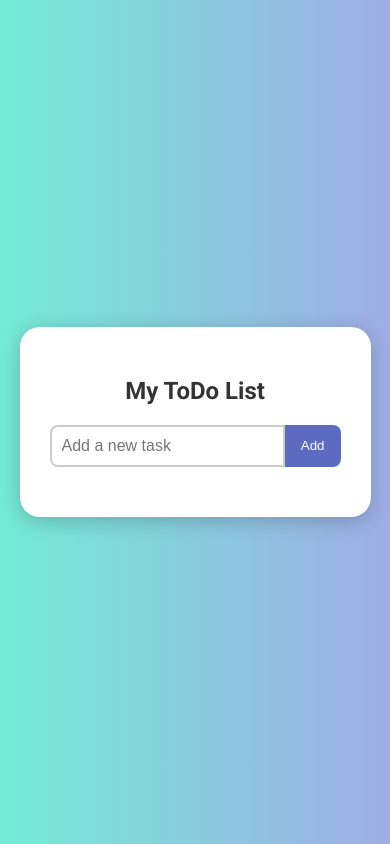
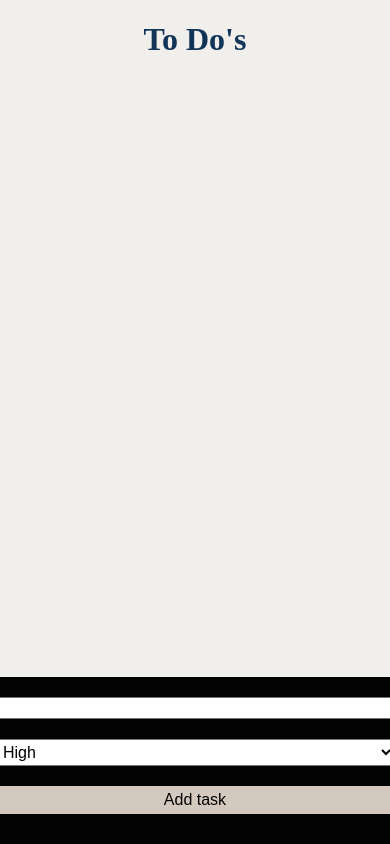
Before and after one commit to kalmevarad/to-do-app, a plain HTML site: page index.html in a window 390 px wide. Drawn offline with Linux system fonts and the light colour scheme.

Commit message:
app ready

```diff
--- a/index.html
+++ b/index.html
@@ -3,149 +3,187 @@
 <head>
   <meta charset="UTF-8">
   <meta name="viewport" content="width=device-width, initial-scale=1.0">
-  <title>Beautiful ToDo App</title>
-  <link href="https://fonts.googleapis.com/css2?family=Roboto:wght@400;700&display=swap" rel="stylesheet">
+  <title>To Do app</title>
   <style>
-    * {
-      box-sizing: border-box;
+    body{
+      padding: 0px;
+      margin: 0px;
+      background-color: #F1EFEC;
     }
 
-    body {
-      font-family: 'Roboto', sans-serif;
-      background: linear-gradient(to right, #74ebd5, #9face6);
-      margin: 0;
-      padding: 0;
+    .app-heading{
+      text-align: center;
+      color: #123458;
+    }
+
+    .add-task-container{
+      background-color: #030303;
+      padding: 20px;
+      position: fixed;
+      bottom: 0px;
+      right: 0px;
+      left: 0px;
       display: flex;
       justify-content: center;
-      align-items: center;
-      height: 100vh;
     }
 
-    .container {
-      background: white;
-      padding: 30px;
-      border-radius: 20px;
-      box-shadow: 0 4px 20px rgba(0, 0, 0, 0.2);
-      width: 90%;
-      max-width: 400px;
+    .task-input{
+      margin: 0 10px;
+      font-size: 20px;
+      padding: 0px 3px;
     }
 
-    h2 {
-      text-align: center;
-      color: #333;
+    .input-priority{
+      font-size: 20px;
+      margin: 0 10px;
     }
 
-    .input-group {
-      display: flex;
-      margin-bottom: 20px;
+    .add-btn{
+      padding: 10px 20px;
+      font-size: 20px;
+      cursor: pointer;
+      border: none;
+      background-color: #D4C9BE;
     }
 
-    input[type="text"] {
-      flex: 1;
+    .todo-card{
+      margin: 10px;
       padding: 10px;
-      border: 2px solid #ccc;
-      border-radius: 8px 0 0 8px;
-      outline: none;
-      font-size: 16px;
+      border: solid 3px #123458;
+      border-radius: 10px;
+      position: relative;
+      background-color: #D4C9BE;
     }
 
-    button {
-      background-color: #5c6bc0;
-      color: white;
-      border: none;
-      padding: 10px 16px;
-      border-radius: 0 8px 8px 0;
-      cursor: pointer;
-      transition: background-color 0.3s;
+    .card-title{
+      font-size: 20px;
+      margin: 0;
     }
 
-    button:hover {
-      background-color: #3f51b5;
+    .card-priority{
+      position: absolute;
+      right: 0;
+      top: 0;
+      margin: 10px;
+      margin-right: 40px;
     }
 
-    ul {
-      list-style-type: none;
-      padding: 0;
+    .bin{
+      height: 20px;
+      position: absolute;
+      right: 0;
+      top: 0;
+      margin: 10px;
+
     }
 
-    li {
-      background-color: #f1f1f1;
-      margin-bottom: 10px;
-      padding: 10px 15px;
-      border-radius: 8px;
-      display: flex;
-      justify-content: space-between;
+    @media(max-width: 768px){
+      .add-task-container{
+        padding: 10px;
+        padding-top: 20px;
+        flex-direction: column;
         align-items: center;
+        justify-content: center;
       }
 
-    li button {
-      background-color: #ef5350;
-      border: none;
-      padding: 6px 10px;
-      border-radius: 6px;
-      cursor: pointer;
-      color: white;
+      .add-btn{
+        padding: 5px 10px;
+        font-size: 16px;
+        margin-bottom: 20px;
+        width: 400px;
       }
 
-    li button:hover {
-      background-color: #d32f2f;
+      .task-input{
+        font-size: 16px;
+        margin-bottom: 20px;
+        width: 400px;
+
+      }
+
+      .input-priority{
+        font-size: 16px;
+        margin-bottom: 20px;
+        width: 400px;
+        padding: 3px;
+      }
+
+
     }
   </style>
 </head>
 <body>
-  <div class="container">
-    <h2>My ToDo List</h2>
-    <div class="input-group">
-      <input type="text" id="todoInput" placeholder="Add a new task">
-      <button onclick="addTodo()">Add</button>
-    </div>
-    <ul id="todoList"></ul>
+  <h1 class="app-heading">To Do's</h1>
+  <div class="to-do-list" id="to-do-list">
+
   </div>
 
+<div class="add-task-container">
+  <input type="text" id="task" class="task-input">
+
+  <select class="input-priority" id="priority">
+    <option id="high">High</option>
+    <option id="medium">Medium</option>
+    <option id="low">Low</option>
+  </select>
+
+  <button onclick="addtask()" class="add-btn">Add task</button>
+
+</div>
+
+
+
 <script>
-    const todoList = document.getElementById('todoList');
+  let tasks = [];
 
-    function getTodos() {
-      return JSON.parse(localStorage.getItem('todos')) || [];
+
+  function addtask(){
+
+    const inputTaskElement = document.getElementById('task');
+    const inputPriorityElement = document.getElementById('priority');
+
+    const newTask = {
+      task : inputTaskElement.value,
+      priority: inputPriorityElement.value || "medium",
+    };
+
+    tasks.unshift(newTask);
+
+    localStorage.setItem("tasks", JSON.stringify(tasks));
+
+    renderToDoList(tasks);
   }
 
-    function saveTodos(todos) {
-      localStorage.setItem('todos', JSON.stringify(todos));
+  const savedTask = localStorage.getItem("tasks");
+
+  if(savedTask){
+    tasks = JSON.parse(savedTask);
   }
 
-    function renderTodos() {
-      todoList.innerHTML = '';
-      const todos = getTodos();
-      todos.forEach((todo, index) => {
-        const li = document.createElement('li');
-        li.innerHTML = `
-          <span>${todo}</span>
-          <button onclick="removeTodo(${index})">Delete</button>
-        `;
-        todoList.appendChild(li);
-      });
+  function renderToDoList(TaskList){
+    const ToDoListElement = document.getElementById("to-do-list");
+
+    ToDoListElement.innerHTML ='';
+
+    for(i=0; i<TaskList.length; i++){
+      const taskObj = TaskList[i];
+
+      ToDoListElement.innerHTML += `
+      <div class="todo-card">
+        <h3 class="card-title">${taskObj.task}</h3>
+        <span class="card-priority">${taskObj.priority}</span>
+        <img src="./trash-bin.png" onclick="removeTask(${i})" class="bin"/>
+      </div>`
+    }
   }
 
-    function addTodo() {
-      const input = document.getElementById('todoInput');
-      const newTodo = input.value.trim();
-      if (newTodo === '') return;
-      const todos = getTodos();
-      todos.push(newTodo);
-      saveTodos(todos);
-      input.value = '';
-      renderTodos();
+  function removeTask(taskIndex){
+    tasks.splice(taskIndex, 1);
+    localStorage.setItem("tasks", JSON.stringify(tasks));
+    renderToDoList(tasks);
   }
 
-    function removeTodo(index) {
-      const todos = getTodos();
-      todos.splice(index, 1);
-      saveTodos(todos);
-      renderTodos();
-    }
+renderToDoList(tasks);
 
-
-    renderTodos();
 </script>
 </body>
 </html>
```
Also changed, not shown: trash-bin.png (added). Lines whose indentation alone changed are shown as unchanged.
